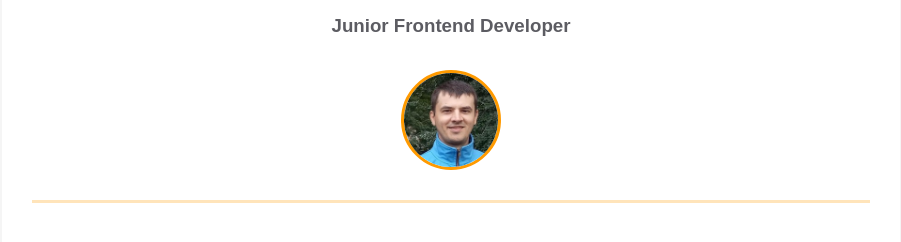
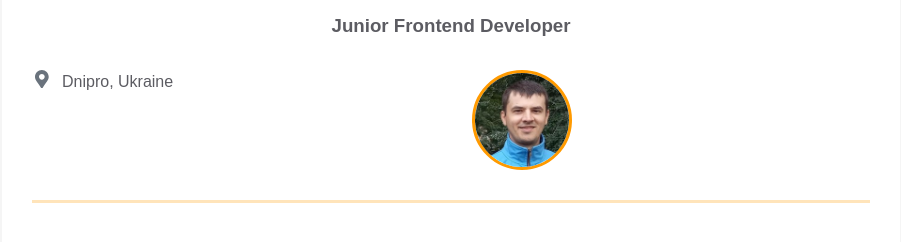
Before and after one commit to zweroboy1/homepage, a plain HTML site: page index.html in a window 1280 px wide. Shown: the part 132-374 px from the top of the page, without its empty margins (189-1090 px from the left). Drawn offline with Linux system fonts and the light colour scheme.

Commit message:
feat: update contact data

```diff
--- a/index.html
+++ b/index.html
@@ -17,7 +17,17 @@
           <h3 class="contact-info__sub-header">Junior Frontend Developer</h3>
 
           <div class="contact_info_container fh">
-            <div class="contact-info__block"></div>
+            <div class="contact-info__block"><a href="https://goo.gl/maps/7WdAqNQcitaAgfcs8" rel="author"
+                class="contact-info__item">
+                <div class="contact-info__item-icon-wrapper">
+                  <svg class="contact-info__item-icon" xmlns="http://www.w3.org/2000/svg" viewBox="0 0 384 512">
+                    <path
+                      d="M172.268 501.67C26.97 291.031 0 269.413 0 192 0 85.961 85.961 0 192 0s192 85.961 192 192c0 77.413-26.97 99.031-172.268 309.67-9.535 13.774-29.93 13.773-39.464 0zM192 272c44.183 0 80-35.817 80-80s-35.817-80-80-80-80 35.817-80 80 35.817 80 80 80z">
+                    </path>
+                  </svg>
+                </div>
+                <span>Dnipro, Ukraine</span>
+              </a></div>
 
             <div class="contact-info__block contact-info__block--center">
               <img class="contact-info__avatar" src="assets/avatar.jpg" alt="Oleksii Roman`s avatar">
```
